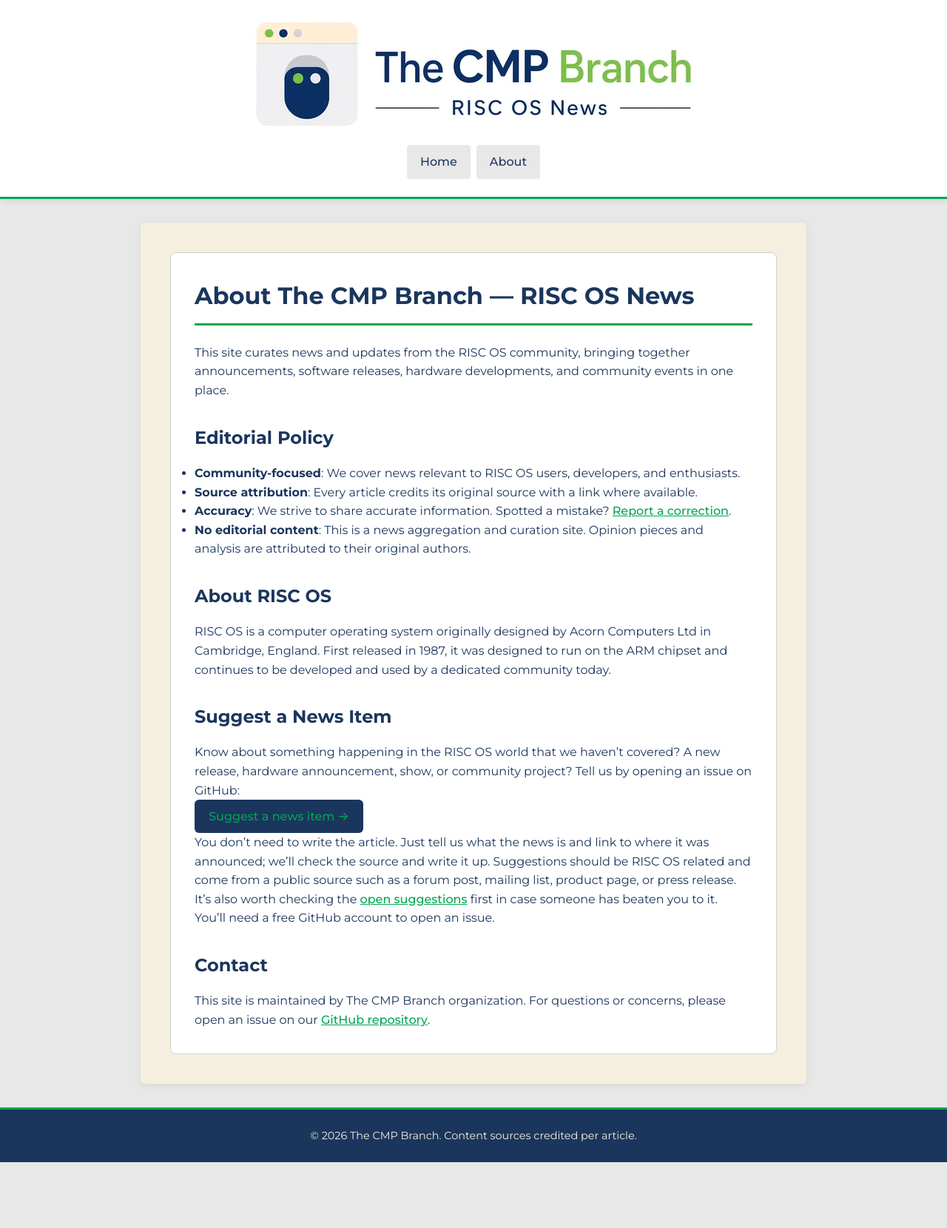
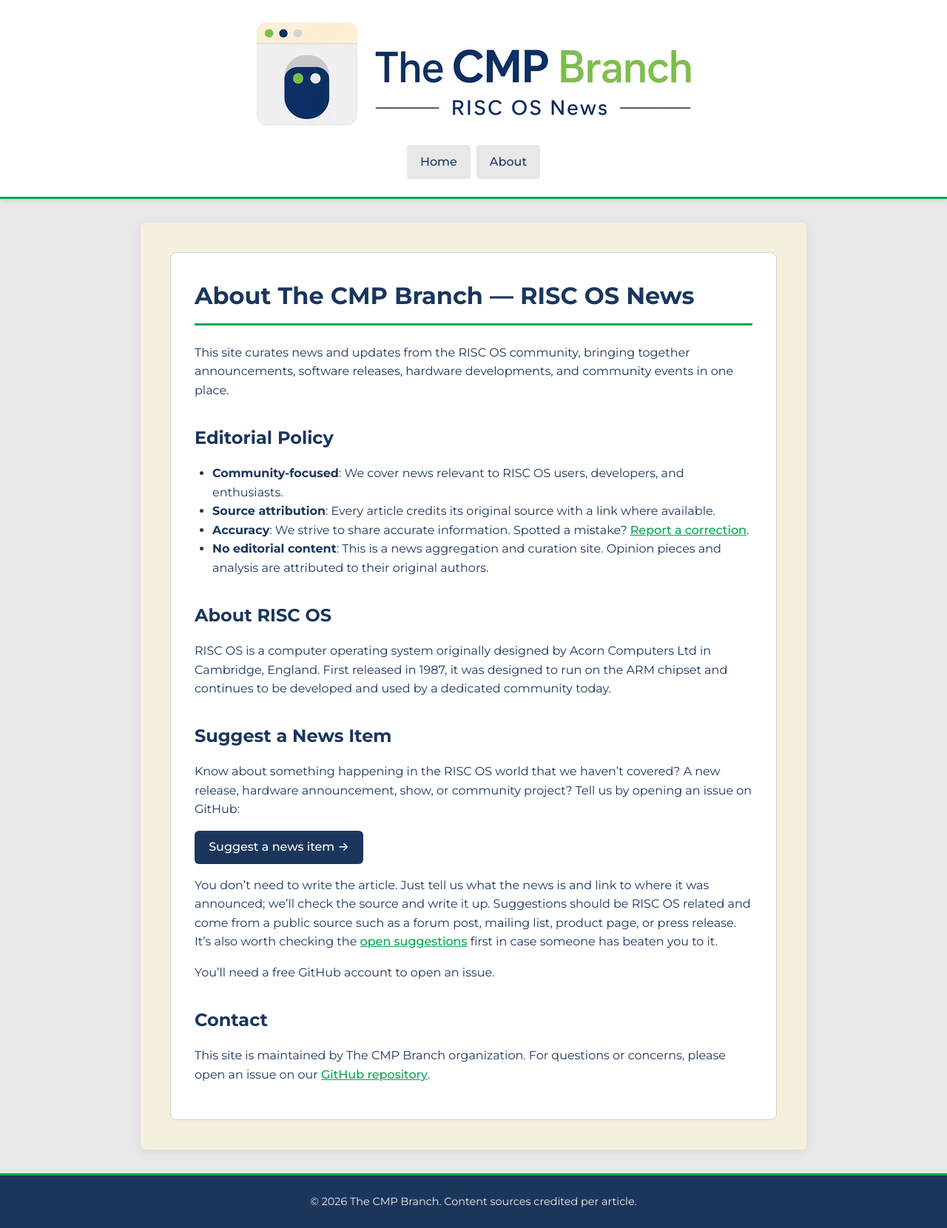
Before and after one commit to The-CMP-Branch/News, a Jekyll site: the page built from about.md, in a window 1280 px wide. Shown: the whole page at 74% size. Built offline with Jekyll 4.4.1, drawn with Linux system fonts in a browser that asks for light colours; before the commit the page ends 1571 px from its top, so only the background shows below that.

Commit message:
Restore paragraph and list spacing on the About page
Co-authored-by: Tigger <ReallySmallSoftware@users.noreply.github.com>

```diff
--- a/assets/css/style.css
+++ b/assets/css/style.css
@@ -456,9 +456,23 @@ body > footer a:hover {
     margin-bottom: 1rem;
 }
 
+.about-content p,
+.about-content ul {
+    margin-bottom: 1rem;
+}
+
+.about-content ul {
+    margin-left: 1.5rem;
+}
+
 .about-content a {
     color: #00A651;
     font-weight: 500;
+}
+
+.about-content a.btn {
+    color: white;
+    text-decoration: none;
 }
 
 .about-content a:hover {
```
